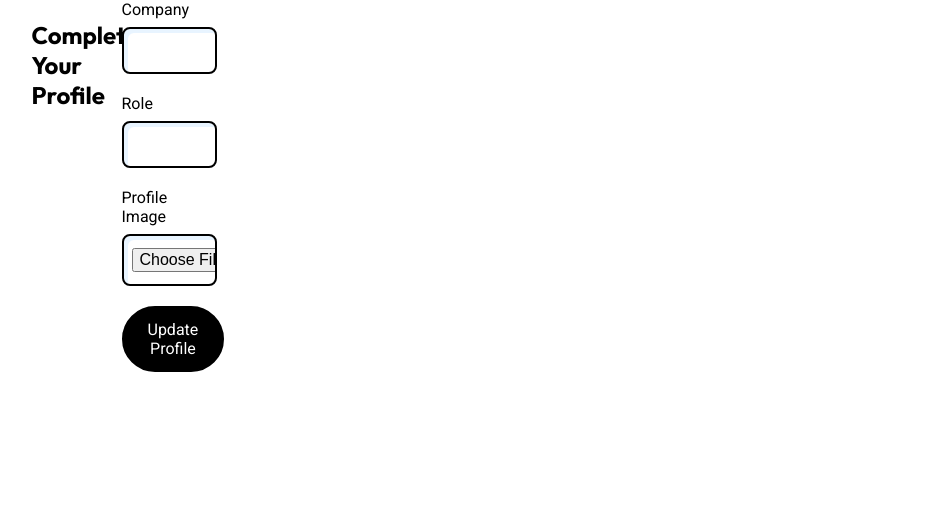
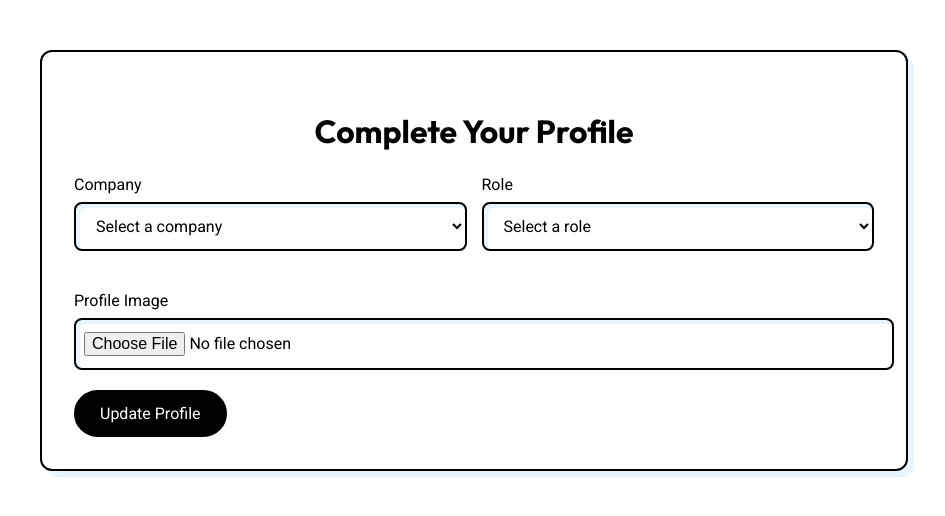
Before and after one commit to halacoded/LINK., a React (Create React App) app: page /complete-profile in a window 1280 px wide. Shown: the top 516 px of the page, without its empty margins (166-1111 px from the left). Built offline with nearby package versions, Linux system fonts and the light colour scheme.

Commit message:
Modify complet-profile , Add home str , Modify css ,Tested

```diff
--- a/src/index.css
+++ b/src/index.css
@@ -110,3 +110,7 @@ a {
 .Hero {
   margin-top: 60px;
 }
+
+::-webkit-scrollbar {
+  display: none;
+}
--- a/src/index.js
+++ b/src/index.js
@@ -7,10 +7,12 @@ import App from "./App";
 import LandingPage from "./pages/LandingPage";
 import LoginPage from "./pages/LoginPage";
 import SignUpPage from "./pages/SignUpPage";
+import CompleteProfilePage from "./pages/CompleteProfilePage";
+import HomePage from "./pages/HomePage";
 import DashboradPage from "./pages/DashboradPage";
 import ProfilePage from "./pages/ProfilePage";
 import PredictionsPage from "./pages/PredictionsPage";
-import CompleteProfilePage from "./pages/CompleteProfilePage";
+
 import "./index.css";
 
 const queryClient = new QueryClient();
@@ -24,7 +26,7 @@ const router = createBrowserRouter([
       { path: "/login", element: <LoginPage /> },
       { path: "/signup", element: <SignUpPage /> },
       { path: "/complete-profile", element: <CompleteProfilePage /> },
-
+      { path: "/home", element: <HomePage /> },
       { path: "/dashboard", element: <DashboradPage /> },
       { path: "/profile", element: <ProfilePage /> },
       { path: "/predictions", element: <PredictionsPage /> },
--- a/src/pages/CompleteProfilePage.js
+++ b/src/pages/CompleteProfilePage.js
@@ -1,7 +1,7 @@
 import { useState } from "react";
 import { useNavigate, useLocation } from "react-router-dom";
 import axios from "axios";
-
+import "../styles/LoginPage.css";
 const CompleteProfilePage = () => {
   const navigate = useNavigate();
   const location = useLocation();
@@ -42,39 +42,61 @@ const CompleteProfilePage = () => {
         },
       });
 
-      navigate("/profile"); //i need to change this to home when i creat dashbored and predict pages
+      navigate("/profile");
     } catch (err) {
       setError(err.response?.data?.message || "Update failed");
     }
   };
+  const allowedCompanies = [
+    "Huawei",
+    "Kuwait University",
+    "STC",
+    "Zain",
+    "Ooredoo",
+  ];
+
+  const allowedRoles = ["Admin", "Manager", "Engineer", "Student", "Guest"];
 
   return (
-    <div className="container complete-profile">
-      <h2>Complete Your Profile</h2>
-      <form onSubmit={handleSubmit}>
+    <form onSubmit={handleSubmit} className="profile-form">
+      <h2 className="login-title">Complete Your Profile</h2>
+      <div className="form-row">
         <div className="form-item">
           <label>Company</label>
-          <input
-            type="text"
+          <select
             name="Company"
             value={formData.Company}
             onChange={handleChange}
             required
-          />
+          >
+            <option value="">Select a company</option>
+            {allowedCompanies.map((company, index) => (
+              <option key={index} value={company}>
+                {company}
+              </option>
+            ))}
+          </select>
         </div>
 
         <div className="form-item">
           <label>Role</label>
-          <input
-            type="text"
+          <select
             name="Role"
             value={formData.Role}
             onChange={handleChange}
             required
-          />
+          >
+            <option value="">Select a role</option>
+            {allowedRoles.map((role, index) => (
+              <option key={index} value={role}>
+                {role}
+              </option>
+            ))}
+          </select>
+        </div>
       </div>
 
-        <div className="form-item">
+      <div className="form-item full-width">
         <label>Profile Image</label>
         <input type="file" name="ProfileImage" onChange={handleFileChange} />
       </div>
@@ -85,7 +107,6 @@ const CompleteProfilePage = () => {
         Update Profile
       </button>
     </form>
-    </div>
   );
 };
 
--- /dev/null
+++ b/src/pages/HomePage.js
@@ -0,0 +1,18 @@
+import Navbar from "../components/NavBar";
+
+const HomePage = ({ user }) => {
+  return (
+    <>
+      <div className="container">
+        <div
+          className="centered-content"
+          style={{ gridColumn: "1 / -1", marginTop: "30px" }}
+        >
+          <Navbar />
+        </div>
+      </div>
+    </>
+  );
+};
+
+export default HomePage;
--- a/src/styles/LoginPage.css
+++ b/src/styles/LoginPage.css
@@ -135,3 +135,28 @@ select {
   width: 20px;
   height: 20px;
 }
+
+.profile-form {
+  background-color: #ffffff;
+  padding: 2rem;
+  border: 2px solid black;
+  border-radius: 12px;
+  box-shadow: 6px 6px 0 rgba(30, 144, 255, 0.1);
+  max-width: 800px;
+  margin: auto;
+  margin-top: 50px;
+}
+
+.form-row {
+  display: flex;
+  gap: 15px;
+  margin-bottom: 1.25rem;
+}
+
+.form-item {
+  flex: 1;
+}
+
+.full-width {
+  width: 100%;
+}
--- a/src/styles/Navbar.css
+++ b/src/styles/Navbar.css
@@ -16,6 +16,7 @@
   color: #000000;
   grid-column: -3 /-1;
   padding: 0;
+  /* background-color: #ff0000; */
 }
 
 .navbar__link {
@@ -48,3 +49,9 @@
   width: 22px;
   height: 22px;
 }
+
+.page-content {
+  grid-column: 1 / -1;
+  margin-top: 20px;
+  background-color: #ff0000;
+}
--- /dev/null
+++ b/src/styles/NavbarHome.css
@@ -0,0 +1,51 @@
+.navbar__options2 {
+  display: flex;
+  gap: 50px;
+  background-color: #ff0000;
+  margin-left: 84px;
+  color: #000000;
+  grid-column: -6;
+}
+
+.navbar__link2 {
+  text-decoration: none;
+  color: #000000;
+  font-weight: 500;
+  transition: color 0.2s ease;
+}
+
+.navbar__link2:hover {
+  color: #333;
+}
+
+.navbar__icon-button2 {
+  background: none;
+  border: none;
+  padding: 0;
+  cursor: pointer;
+  display: flex;
+  align-items: center;
+  color: #000000;
+  transition: opacity 0.2s ease;
+}
+
+.navbar__icon-button2:hover {
+  opacity: 0.8;
+}
+
+.navbar__icon2 {
+  width: 22px;
+  height: 22px;
+}
+
+.page-content2 {
+  grid-column: 1 / -1;
+  margin-top: 20px;
+}
+.active-tab2 {
+  font-weight: 600;
+  color: #000;
+  display: inline-block;
+  border-bottom: 1px solid #000;
+  padding-bottom: 4px;
+}
```
Also changed, not shown: src/components/NavBar.js (+57 -17 lines), src/styles/HomePage.css (added, +62 -0 lines). Lines whose indentation alone changed are shown as unchanged.
